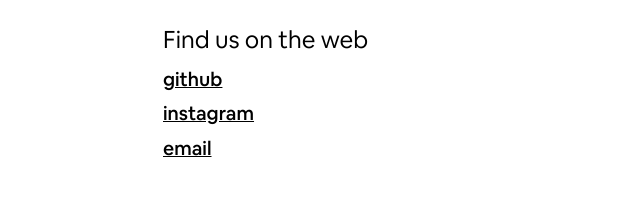
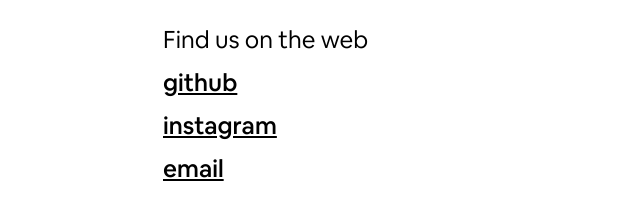
Before and after one commit to StellaeDeCrucis/StellaeDeCrucis.github.io, a plain HTML site: page index.html in a window 1280 px wide. Shown: the part 71-290 px from the top of the page, without its empty margins (13-653 px from the left). Drawn offline with Linux system fonts and the light colour scheme.

Commit message:
replace h5 with h4

```diff
--- a/index.html
+++ b/index.html
@@ -8,12 +8,12 @@
 
 		<h1 id="bold">Stellae De Crucis</h1>
 		<h4>Find us on the web</h4>
-		<h5 id="bold">
+		<h4 id="bold">
 			<a href="https://github.com/stellaedecrucis">github</a>
 			<p></p>
 			<a href="https://instagram.com/stellae.de.crucis">instagram</a>
 			<p></p>
 			<a href="mailto:stellae.de.crucis@gmail?subject=Hello">email</a>
-		</h5>
+		</h4>
 	</body>
 </html>
```
